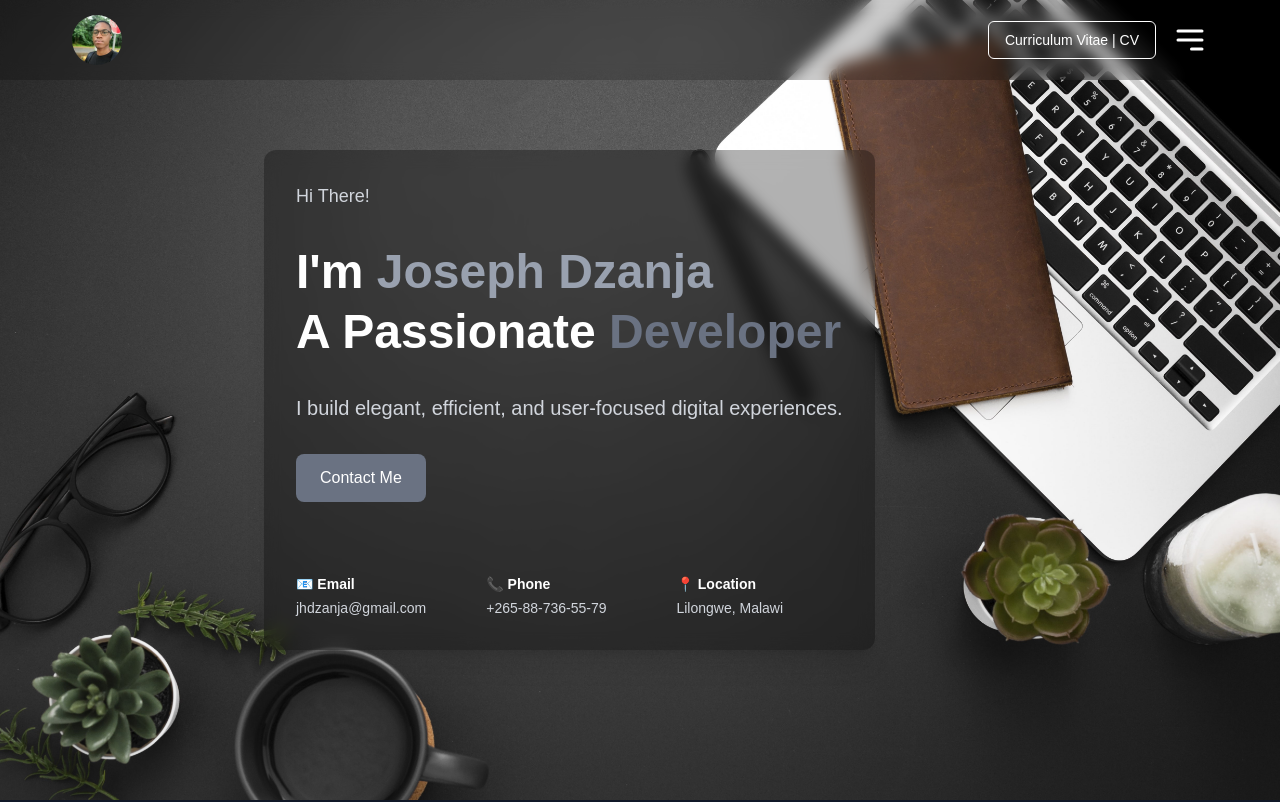
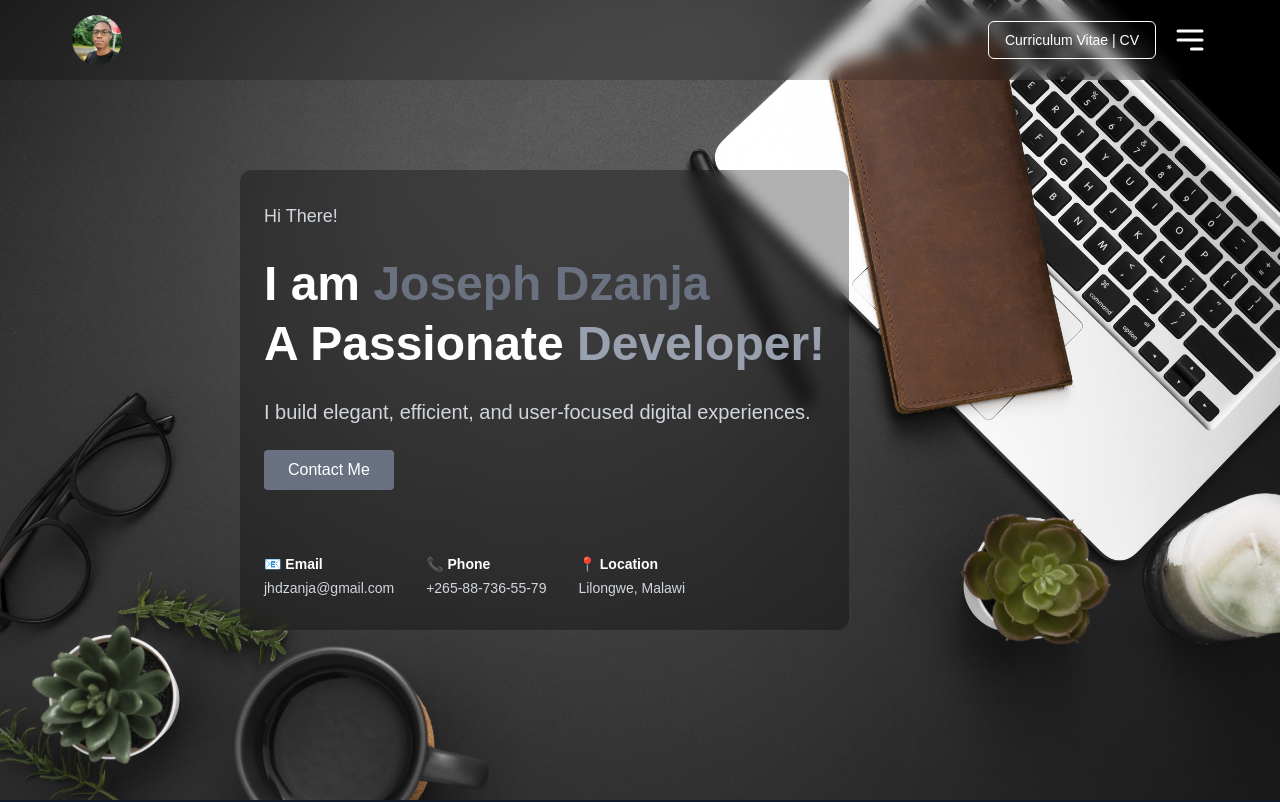
Before and after one commit to Joseph-Dzanja/Portfolio, a Next.js app: page / in a window 1280 px wide. Shown: the top 802 px of the page. Built offline with nearby package versions, Linux system fonts and the light colour scheme.

Commit message:
it works

```diff
--- a/src/components/Hero.js
+++ b/src/components/Hero.js
@@ -2,29 +2,26 @@
 
 export default function Hero() {
   return (
-    <section className="min-h-screen flex items-center justify-center px-6 relative">
-      <div className="max-w-2xl text-white space-y-8 lg:backdrop-blur-sm lg:bg-black/30 p-8 rounded-xl lg:shadow-xl">
-        <p className="text-base md:text-lg text-gray-300">
-          Hi There!
-        </p>
+    <div className="max-w-2xl space-y-6 p-6 py-8 lg:backdrop-blur-sm lg:bg-black/30 rounded-xl">
+      <p className="text-lg text-gray-300">Hi There!</p>
 
-        <h1 className="text-4xl md:text-5xl font-extrabold leading-tight">
-          I&apos;m <span className="text-gray-400">Joseph Dzanja</span><br />
-          A Passionate <span className="text-gray-500">Developer</span>
+      <h1 className="text-4xl md:text-5xl font-bold text-white leading-tight">
+        I am <span className="text-gray-500">Joseph Dzanja</span><br />
+        A Passionate <span className="text-gray-400">Developer!</span>
       </h1>
 
-        <p className="text-lg md:text-xl text-gray-300">
+      <p className="text-xl text-gray-300">
         I build elegant, efficient, and user-focused digital experiences.
       </p>
 
       <a
         href="#contact"
-          className="inline-block bg-gray-500 text-white font-medium px-6 py-3 rounded-lg hover:bg-gray-600 transition"
+        className="inline-block bg-gray-500 text-white px-6 py-2 rounded hover:bg-gray-600 transition font-medium"
       >
         Contact Me
       </a>
 
-        <div className="grid grid-cols-1 sm:grid-cols-3 gap-6 pt-10 text-sm text-gray-300">
+      <div className="flex flex-col sm:flex-row sm:space-x-8 pt-10 text-sm text-gray-300 space-y-4 sm:space-y-0">
         <div>
           <p className="font-semibold text-white mb-1">📧 Email</p>
           <p>jhdzanja@gmail.com</p>
@@ -39,6 +36,5 @@ export default function Hero() {
         </div>
       </div>
     </div>
-    </section>
   );
 }
```
Lines whose indentation alone changed are shown as unchanged.
